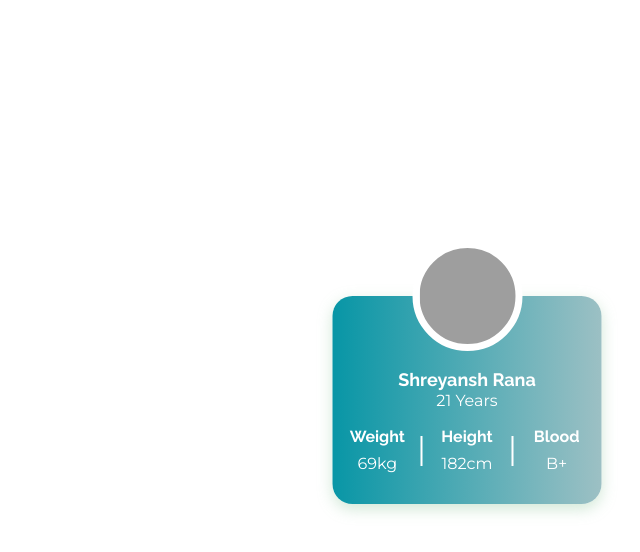
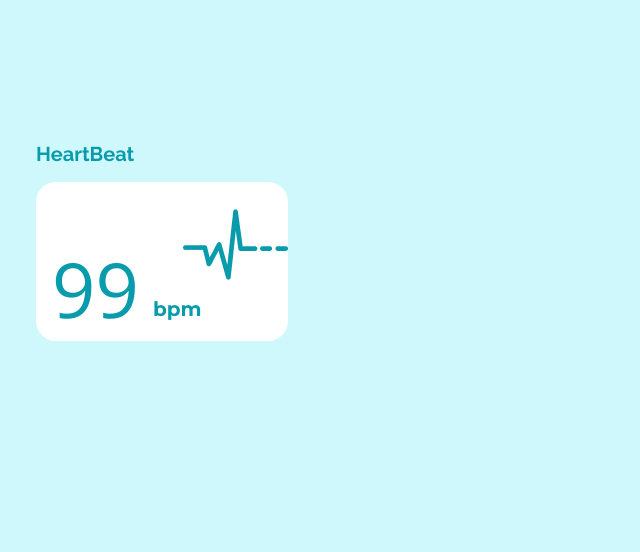
Before and after one commit to kulstuff/bajajfit-web, a React (Create React App) app: page / in a window 1280 px wide. Shown: the top 552 px of the page, without its empty margins (173-813 px from the left). Built offline with nearby package versions, Linux system fonts and the light colour scheme; grey boxes are pictures that could not be loaded.

Commit message:
HeartbeatWidget, CurrencyWidget

```diff
--- a/src/App.js
+++ b/src/App.js
@@ -1,18 +1,15 @@
 import React from "react";
 import "./App.scss";
-import DataWidget from "./components/dataWidget/DataWidget";
+// import DataWidget from "./components/dataWidget/DataWidget";
+// import CurrencyWidget from "./components/CurrencyWidget/CurrencyWidget";
+import HeartbeatWidget from "./components/HeartbeatWidget/HeartbeatWidget";
+//import CaloriesWidget from "./components/CaloriesWidget/CaloriesWidget";
+
 
 let App = () => {
   return (
     <div className="App">
-      <DataWidget
-        name="Shreyansh Rana"
-        age="21"
-        weight="69"
-        height="182"
-        blood="B+"
-        avatar="https://www.winhelponline.com/blog/wp-content/uploads/2017/12/user.png"
-      />
+     <HeartbeatWidget BPM="99" />
     </div>
   );
 };
--- a/src/App.scss
+++ b/src/App.scss
@@ -7,3 +7,7 @@ $gradient-1: linear-gradient(90.53deg, #0896a6 0.58%, #9cc0c4 99.45%);
 * {
   color: $white;
 }
+
+body {
+  background-color: lighten($main-color, 55%);
+}
--- /dev/null
+++ b/src/components/CaloriesWidget/CaloriesWidget.js
@@ -0,0 +1,17 @@
+import React from "react";
+import "./CaloriesWidget.scss";
+
+let CaloriesWidget=props=>{
+    //let {HP,BP}=props;
+    return(
+     <div className="test CaloriesWidget">
+         <div className="CaloriesWidget__CaloriesText col col-6">Calories </div>
+         <div className="CaloriesWidget__InnerBox col col-6">
+             <>
+         </div>
+
+     </div>
+    )
+}
+
+export default CurrencyWidget;
--- /dev/null
+++ b/src/components/CaloriesWidget/CaloriesWidget.scss
@@ -0,0 +1,31 @@
+@import "../../App.scss";
+
+.CaloriesWidget {
+  position: absolute;
+  width: 432px;
+  height: 214px;
+  left: 249px;
+  top: 799px;
+
+  &__CaloriesText {
+    position: absolute;
+    width: 79px;
+    height: 23px;
+    left: 3px;
+    top: 0px;
+
+    font-family: Raleway;
+    font-style: normal;
+    font-weight: bold;
+    font-size: 20px;
+    line-height: 23px;
+
+    /* Main Color */
+
+    color: #089bab;
+  }
+  &__InnerBox {
+    background: #ffffff;
+    border-radius: 20px;
+  }
+}
--- /dev/null
+++ b/src/components/CurrencyWidget/CurrencyWidget.js
@@ -0,0 +1,15 @@
+import React from "react";
+import "./CurrencyWidget.scss";
+
+let CurrencyWidget=props=>{
+    let {HP,BP}=props;
+    return(
+     <div className="test CurrencyWidget">
+         <div className="CurrencyWidget__HP col col-6">{HP} HP </div>
+         <div className="CurrencyWidget__BP col col-6">
+             <div className="CurrencyWidget__BP2">{BP} BP</div> </div>
+     </div>
+    )
+}
+
+export default CurrencyWidget;
--- /dev/null
+++ b/src/components/CurrencyWidget/CurrencyWidget.scss
@@ -0,0 +1,62 @@
+@import "../../App.scss";
+
+.CurrencyWidget {
+  background-color: $light;
+  width: 190px;
+  height: 52px;
+  background: #ffffff;
+  border-radius: 50px;
+
+  &__HP {
+    font-family: Montserrat;
+    font-style: normal;
+    font-weight: bold;
+    font-size: 18px;
+    line-height: 22px;
+    /* identical to box height */
+    text-align: center;
+    font-feature-settings: "pnum" on, "lnum" on;
+    position: absolute;
+    top: 50%;
+    transform: translate(0, -50%);
+    /* Main Color */
+
+    color: $main-color;
+  }
+  &__BP {
+    font-family: Montserrat;
+    font-style: normal;
+    font-weight: bold;
+    font-size: 18px;
+    line-height: 22px;
+    /* identical to box height */
+    text-align: center;
+    font-feature-settings: "pnum" on, "lnum" on;
+    position: absolute;
+    top: 50%;
+    transform: translate(0, -50%);
+    background-color: $main-color;
+    left: 50%;
+    height: 100%;
+    /* Main Color */
+    border-radius: 0px 50px 50px 0px;
+    color: $white;
+  }
+  &__BP2 {
+    font-family: Montserrat;
+    font-style: normal;
+    font-weight: bold;
+    font-size: 18px;
+    line-height: 22px;
+    /* identical to box height */
+    text-align: center;
+    font-feature-settings: "pnum" on, "lnum" on;
+    position: absolute;
+    top: 40px;
+    transform: translate(0, -50%);
+    width: 100%;
+    height: 100%;
+    /* Main Color */
+    color: $white;
+  }
+}
--- /dev/null
+++ b/src/components/HeartbeatWidget/HeartbeatWidget.js
@@ -0,0 +1,17 @@
+import React from "react";
+import "./HeartbeatWidget.scss";
+
+let HeartbeatWidget=props=>{
+    let {BPM}=props;
+    return(
+     <div className="test HeartbeatWidget">
+         <div className="HeartbeatWidget__Heartbeat col col-6"> HeartBeat </div>
+        <div className="HeartbeatWidget__InnerBox col col-6">
+    <div className="HeartbeatWidget__BPMValue col col-6"> {BPM}</div>
+            <div className="HeartbeatWidget__BPM col col-6"> bpm </div>
+            <div className="HeartbeatWidget__HeartbeatPicture col col-6"></div>
+     </div></div>
+    )
+}
+
+export default HeartbeatWidget;
--- /dev/null
+++ b/src/components/HeartbeatWidget/HeartbeatWidget.scss
@@ -0,0 +1,81 @@
+@import "../../App.scss";
+
+.HeartbeatWidget {
+  position: absolute;
+  width: 252px;
+  height: 198px;
+  left: 335px;
+  top: 242px;
+  // border: 1px solid black;
+
+  &__Heartbeat {
+    position: absolute;
+    width: 99px;
+    height: 23px;
+    left: 0px;
+    top: 0px;
+
+    font-family: Raleway;
+    font-style: normal;
+    font-weight: bold;
+    font-size: 20px;
+    line-height: 23px;
+    color: $main-color;
+  }
+  &__InnerBox {
+    position: absolute;
+    width: 252px;
+    height: 159px;
+    left: 0px;
+    top: 39px;
+    // border: 1px solid black;
+
+    /* White Color */
+
+    background: #ffffff;
+    border-radius: 20px;
+  }
+  &__BPMValue {
+    position: absolute;
+    width: 131px;
+    height: 103px;
+    left: 16px;
+    top: 55px;
+
+    font-family: Open Sans;
+    font-style: normal;
+    font-weight: normal;
+    font-size: 76px;
+    line-height: 103px;
+
+    /* Main Color */
+
+    color: #089bab;
+  }
+  &__BPM {
+    position: absolute;
+    width: 131px;
+    height: 103px;
+    left: 117px;
+    top: 76px;
+
+    font-family: Montserrat;
+    font-style: normal;
+    font-weight: bold;
+    font-size: 20px;
+    line-height: 103px;
+
+    /* Main Color */
+
+    color: $main-color;
+  }
+  &__HeartbeatPicture {
+    position: absolute;
+    width: 105px;
+    height: 105px;
+    left: 147px;
+    top: 10px;
+    background-image: url("../../assets/img/heartbeat-svgrepo-com\ 1.png");
+    background-size: cover;
+  }
+}
--- a/src/components/dataWidget/DataWidget.scss
+++ b/src/components/dataWidget/DataWidget.scss
@@ -9,7 +9,7 @@ $holder__bg: $gradient-1;
 //Classes
 .DataWidget {
   //   border: 1px solid black;
-  &__Avatar {
+   {
     background-color: $light;
     height: $avatar_size;
     width: $avatar_size;
```
Also changed, not shown: src/assets/img/heartbeat-svgrepo-com 1.png (added).
